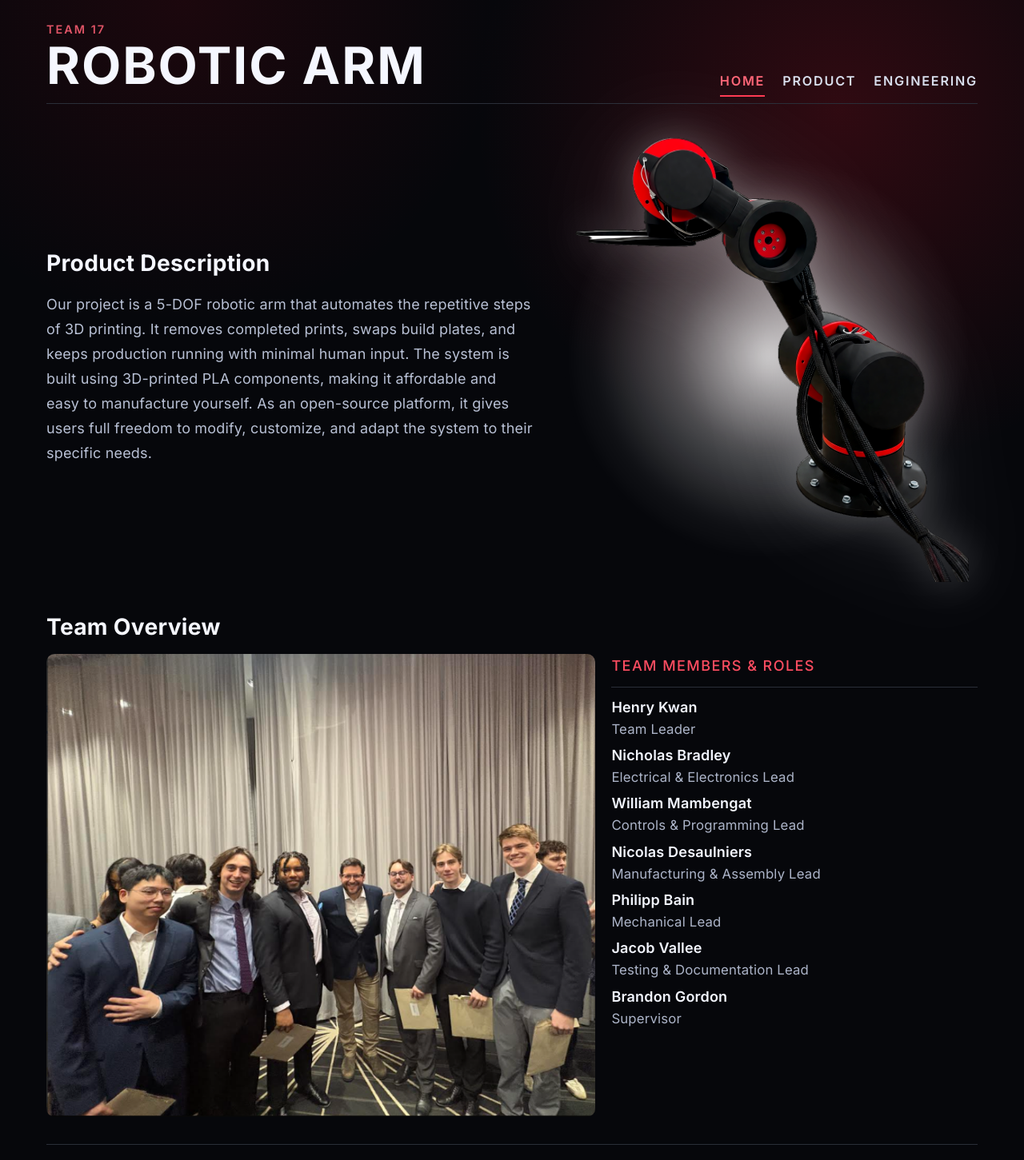
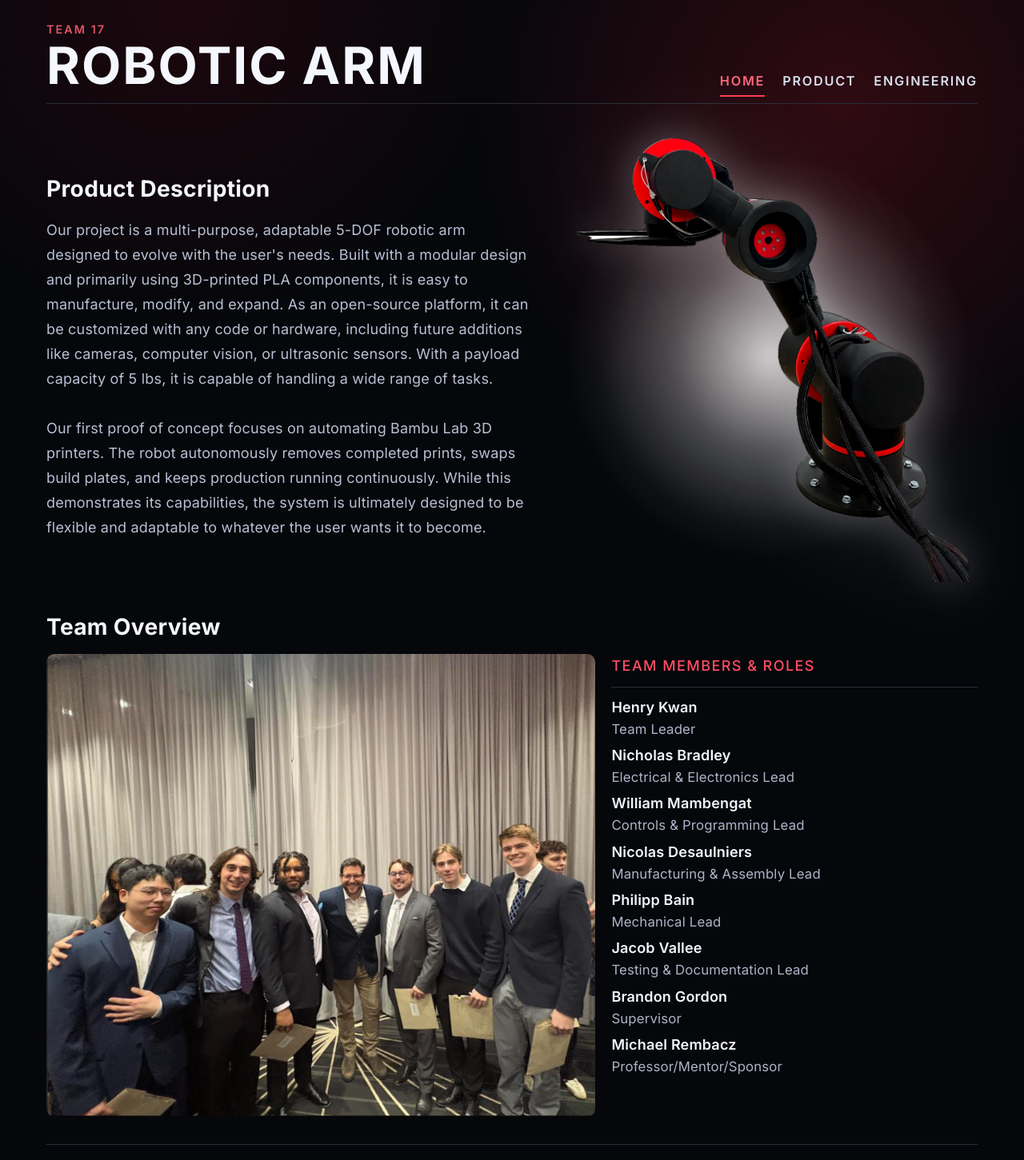
Before and after one commit to philippbain/Capstone-Robotic-Arm, a React (Vite) app: page / in a window 1280 px wide. Shown: the top 1451 px of the page at 80% size. Built offline with nearby package versions, Linux system fonts and the light colour scheme.

Commit message:
new product description

```diff
--- a/src/App.css
+++ b/src/App.css
@@ -116,6 +116,7 @@
   line-height: 1.72;
   font-size: clamp(1rem, 1.35vw, 1.12rem);
   color: #b8c0d4;
+  white-space: pre-line;
 }
 
 .robot-panel {
--- a/src/components/hero.jsx
+++ b/src/components/hero.jsx
@@ -2,8 +2,9 @@ import fullRobotImage from '../assets/Hero photos/Full robot2.png'
 import teamPictureImage from '../assets/Hero photos/team picture.png'
 import { useEffect, useState } from 'react'
 
-const productDescription =
-  'Our project is a 5-DOF robotic arm that automates the repetitive steps of 3D printing. It removes completed prints, swaps build plates, and keeps production running with minimal human input. The system is built using 3D-printed PLA components, making it affordable and easy to manufacture yourself. As an open-source platform, it gives users full freedom to modify, customize, and adapt the system to their specific needs.'
+const productDescription = `Our project is a multi-purpose, adaptable 5-DOF robotic arm designed to evolve with the user's needs. Built with a modular design and primarily using 3D-printed PLA components, it is easy to manufacture, modify, and expand. As an open-source platform, it can be customized with any code or hardware, including future additions like cameras, computer vision, or ultrasonic sensors. With a payload capacity of 5 lbs, it is capable of handling a wide range of tasks.
+
+Our first proof of concept focuses on automating Bambu Lab 3D printers. The robot autonomously removes completed prints, swaps build plates, and keeps production running continuously. While this demonstrates its capabilities, the system is ultimately designed to be flexible and adaptable to whatever the user wants it to become.`
 
 const teamMembers = [
   { name: 'Henry Kwan', role: 'Team Leader' },
@@ -13,6 +14,7 @@ const teamMembers = [
   { name: 'Philipp Bain', role: 'Mechanical Lead' },
   { name: 'Jacob Vallee', role: 'Testing & Documentation Lead' },
   { name: 'Brandon Gordon', role: 'Supervisor' },
+  { name: 'Michael Rembacz', role: 'Professor/Mentor/Sponsor' },
 ]
 
 const contactEmails = [
```
